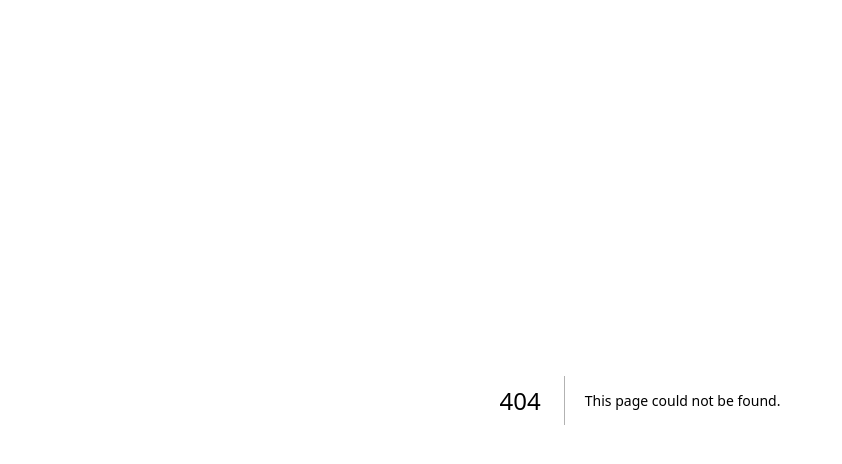
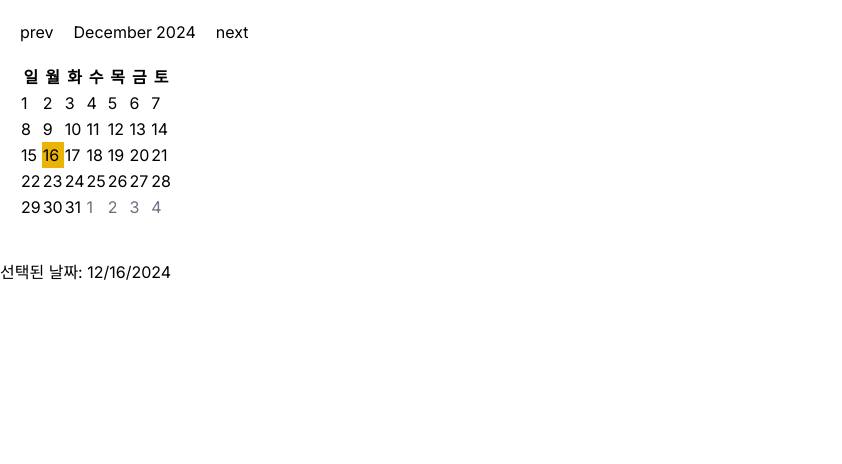
Before and after one commit to FESI5-team9/Frountend, a Next.js app: page /calendar in a window 1280 px wide. Before the commit this address had no page. Shown: the top 464 px of the page, without its empty margins (0-842 px from the left). Built offline with nearby package versions, Linux system fonts and the light colour scheme.

Commit message:
MNM-35-feat: 공통 컴포넌트 calendar 기능 구현

```diff
--- /dev/null
+++ b/src/app/(testPages)/calendar/page.tsx
@@ -0,0 +1,19 @@
+"use client";
+
+import React, { useState } from "react";
+import Calendar from "@/components/Calendar";
+
+export default function Page() {
+  const [selectedDate, setSelectedDate] = useState(new Date());
+
+  const getSelectedDate = (date: Date) => {
+    setSelectedDate(date);
+  };
+
+  return (
+    <div>
+      <Calendar getSelectedDate={getSelectedDate} />
+      <p className="mt-10">선택된 날짜: {selectedDate.toLocaleDateString()}</p>
+    </div>
+  );
+}
--- a/src/app/groupDetail/[id]/page.tsx
+++ b/src/app/groupDetail/[id]/page.tsx
@@ -1,5 +1,5 @@
-function page() {
+function GroupDetailPage() {
   return <div>모임상세</div>;
 }
 
-export default page;
+export default GroupDetailPage;
--- /dev/null
+++ b/src/components/Calendar.tsx
@@ -0,0 +1,135 @@
+"use client";
+
+import { useState } from "react";
+import { DAYS_OF_WEEK, MONTH_OF_YEAR } from "@/constants/calendar";
+
+function DateCell({
+  date,
+  type,
+  currentDate,
+  selectedDate,
+  today,
+  handleSelectedDate,
+  handlePrevMonth,
+  handleNextMonth,
+}: DateCellProps) {
+  const isToday =
+    type === "current" &&
+    today.getFullYear() === currentDate.getFullYear() &&
+    today.getMonth() === currentDate.getMonth() &&
+    today.getDate() === date;
+
+  const isSelected =
+    type === "current" &&
+    selectedDate.getFullYear() === currentDate.getFullYear() &&
+    selectedDate.getMonth() === currentDate.getMonth() &&
+    selectedDate.getDate() === date;
+
+  return (
+    <td
+      onClick={
+        type === "current"
+          ? handleSelectedDate
+          : type === "prev"
+            ? handlePrevMonth
+            : handleNextMonth
+      }
+      className={`${
+        type === "prev" || type === "next" ? "text-gray-500" : ""
+      } ${isToday && isSelected ? "" : isToday ? "bg-yellow-300" : ""} ${isSelected ? "bg-yellow-500" : ""} cursor-pointer`}
+    >
+      {date}
+    </td>
+  );
+}
+
+export default function Calendar({ getSelectedDate }: CalendarProp) {
+  const [currentDate, setCurrentDate] = useState(new Date());
+  const [selectedDate, setSelectedDate] = useState(new Date());
+
+  const year = currentDate.getFullYear();
+  const month = currentDate.getMonth();
+  const today = new Date();
+
+  const firstDayOfMonth = new Date(year, month, 1);
+  const lastDayOfMonth = new Date(year, month + 1, 0);
+
+  const lastDayOfPrevMonth = new Date(year, month, 0).getDate();
+
+  const leadingEmptyDays = firstDayOfMonth.getDay();
+  const trailingEmptyDays = 6 - lastDayOfMonth.getDay();
+
+  const prevMonthDates = Array.from(
+    { length: leadingEmptyDays },
+    (_, i) => lastDayOfPrevMonth - leadingEmptyDays + i + 1,
+  );
+  const nextMonthDates = Array.from({ length: trailingEmptyDays }, (_, i) => i + 1);
+
+  const dates = Array.from({ length: lastDayOfMonth.getDate() }, (_, i) => i + 1);
+
+  const allDates = [
+    ...prevMonthDates.map(date => ({ date, type: "prev" })),
+    ...dates.map(date => ({ date, type: "current" })),
+    ...nextMonthDates.map(date => ({ date, type: "next" })),
+  ];
+
+  const handlePrevMonth = () => {
+    setCurrentDate(new Date(currentDate.getFullYear(), currentDate.getMonth() - 1, 1));
+  };
+
+  const handleNextMonth = () => {
+    setCurrentDate(new Date(currentDate.getFullYear(), currentDate.getMonth() + 1, 1));
+  };
+
+  const handleSelectedDate = (date: number) => {
+    const newDate = new Date(currentDate);
+    newDate.setDate(date);
+
+    setSelectedDate(newDate);
+    getSelectedDate(newDate);
+  };
+
+  return (
+    <div>
+      <div className="ml-5">
+        <div className="my-5 flex gap-5">
+          <button onClick={handlePrevMonth}>prev</button>
+          <div className="flex gap-1">
+            <span>{MONTH_OF_YEAR[month]}</span>
+            <span>{year}</span>
+          </div>
+          <button onClick={handleNextMonth}>next</button>
+        </div>
+
+        <table>
+          <thead>
+            <tr>
+              {DAYS_OF_WEEK.map(day => (
+                <th key={day}>{day}</th>
+              ))}
+            </tr>
+          </thead>
+          <tbody>
+            {Array.from({ length: Math.ceil(allDates.length / 7) }).map((_, rowIndex) => (
+              <tr key={rowIndex}>
+                {allDates.slice(rowIndex * 7, rowIndex * 7 + 7).map(({ date, type }, colIndex) => (
+                  <DateCell
+                    key={colIndex}
+                    date={date}
+                    type={type}
+                    currentDate={currentDate}
+                    selectedDate={selectedDate}
+                    today={today}
+                    handleSelectedDate={() => handleSelectedDate(date)}
+                    handlePrevMonth={handlePrevMonth}
+                    handleNextMonth={handleNextMonth}
+                  />
+                ))}
+              </tr>
+            ))}
+          </tbody>
+        </table>
+      </div>
+    </div>
+  );
+}
--- /dev/null
+++ b/src/constants/calendar.ts
@@ -0,0 +1,15 @@
+export const DAYS_OF_WEEK = ["일", "월", "화", "수", "목", "금", "토"]; // x5
+export const MONTH_OF_YEAR = [
+  "January",
+  "February",
+  "March",
+  "April",
+  "May",
+  "June",
+  "July",
+  "August",
+  "September",
+  "October",
+  "November",
+  "December",
+];
```
Also changed, not shown: src/types/components/calendar.d.ts (added, +12 -0 lines).
